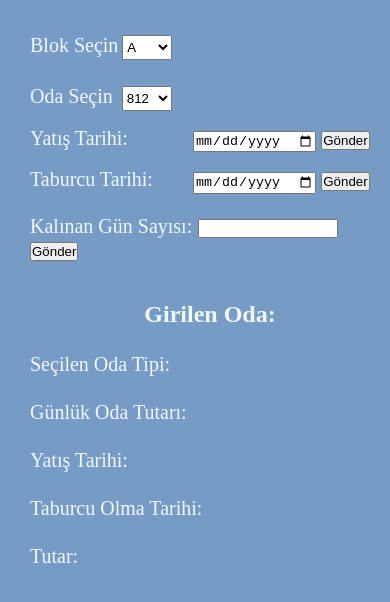
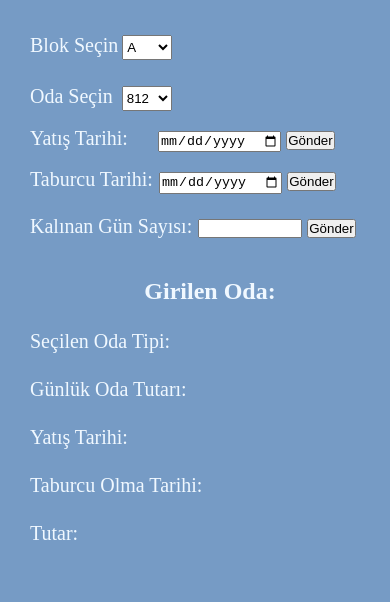
Before and after one commit to yavuzergun1/Oda--creti-Hesaplama, a plain HTML site: page index.html in a window 390 px wide. Shown: the part 88-690 px from the top of the page. Drawn offline with Linux system fonts and the light colour scheme.

Commit message:
css changes

```diff
--- a/index.css
+++ b/index.css
@@ -96,16 +96,16 @@ margin-left: 90px;
 @media (max-width: 420px){
 
     .tarih-yatis{
-        margin-left: 60px;
+        margin-left: 25px;
         }
 
         .tarih-taburcu{
-            margin-left: 35px;
+            margin-left: 1px;
             }
 
             .gun-sayisi{
                 margin-top: 25px;
                 margin-left: 1px;
-                width: 140px;
+                width: 104px;
             }
 }
```
